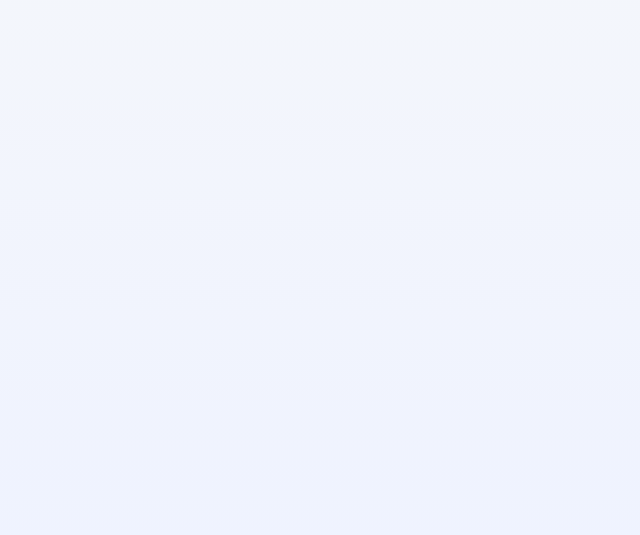
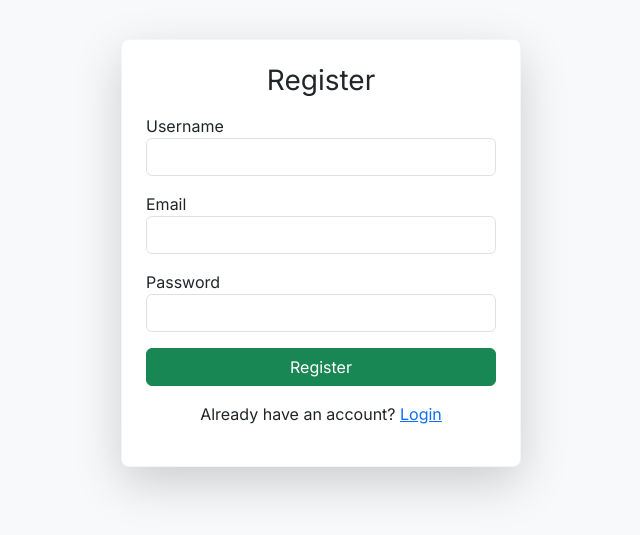
Before and after one commit to sharan002/minicrm-bootraph-context, a React (Vite) app: page /register in a window 1280 px wide. Before the commit this address had no page. Shown: the part 147-682 px from the top of the page, without its empty margins (319-959 px from the left). Built offline with nearby package versions, Linux system fonts and the light colour scheme.

Commit message:
login added

```diff
--- a/package.json
+++ b/package.json
@@ -11,7 +11,9 @@
   },
   "dependencies": {
     "@tailwindcss/vite": "^4.1.16",
+    "axios": "^1.13.2",
     "bootstrap": "^5.3.8",
+    "js-cookie": "^3.0.5",
     "react": "^19.1.1",
     "react-dom": "^19.1.1",
     "react-router-dom": "^7.9.5",
--- a/src/App.jsx
+++ b/src/App.jsx
@@ -1,12 +1,29 @@
-import React from 'react';
+import React, { useEffect, useState } from 'react';
 import { BrowserRouter as Router, Routes, Route, Navigate } from 'react-router-dom';
+import axios from 'axios';
+import Cookies from 'js-cookie';
 import Login from './components/login';
+import Register from './components/Register';
 import Dashboard from './components/Dashboard';
 
-// simple auth guard
+// 🔐 Auth guard — verifies token validity with backend
 const PrivateRoute = ({ children }) => {
-  const isLoggedIn = localStorage.getItem('isLoggedIn');
-  return isLoggedIn ? children : <Navigate to="/" />;
+  const [isAuth, setIsAuth] = useState(null);
+
+  useEffect(() => {
+    const verifyUser = async () => {
+      try {
+        await axios.get('http://localhost:5030/api/dashboard', { withCredentials: true });
+        setIsAuth(true);
+      } catch (err) {
+        setIsAuth(false);
+      }
+    };
+    verifyUser();
+  }, []);
+
+  if (isAuth === null) return <p>Loading...</p>;
+  return isAuth ? children : <Navigate to="/" />;
 };
 
 function App() {
@@ -14,6 +31,7 @@ function App() {
     <Router>
       <Routes>
         <Route path="/" element={<Login />} />
+        <Route path="/register" element={<Register />} />
         <Route
           path="/dashboard"
           element={
--- /dev/null
+++ b/src/api/axios.js
@@ -0,0 +1,28 @@
+import axios from "axios";
+
+const api = axios.create({
+  baseURL: "http://localhost:5030/api",
+  withCredentials: true,
+});
+
+// Interceptor for expired access token
+api.interceptors.response.use(
+  (res) => res,
+  async (err) => {
+    const originalRequest = err.config;
+
+    if (err.response?.status === 403 && !originalRequest._retry) {
+      originalRequest._retry = true;
+      try {
+        await axios.post("http://localhost:5030/api/refresh", {}, { withCredentials: true });
+        return api(originalRequest); // retry the original request
+      } catch (refreshError) {
+        window.location.href = "/"; // redirect to login
+      }
+    }
+
+    return Promise.reject(err);
+  }
+);
+
+export default api;
--- a/src/components/Dashboard.jsx
+++ b/src/components/Dashboard.jsx
@@ -1,4 +1,6 @@
-import React from 'react';
+import React, { useEffect, useState } from 'react';
+import { useNavigate } from 'react-router-dom';
+import axios from 'axios';
 import { AppProvider } from '../context/AppContext';
 import Header from './Header';
 import Filters from './Filters';
@@ -10,6 +12,34 @@ import 'bootstrap/dist/css/bootstrap.min.css';
 import '../App.css';
 
 function Dashboard() {
+  const [isAuthenticated, setIsAuthenticated] = useState(false);
+  const navigate = useNavigate();
+
+  // 🔒 Verify JWT token from cookies on page load
+  useEffect(() => {
+    const verifyUser = async () => {
+      try {
+        const res = await axios.get('http://localhost:5030/api/dashboard', {
+          withCredentials: true,
+        });
+        if (res.status === 200) setIsAuthenticated(true);
+      } catch (err) {
+        alert('⚠️ Session expired! Please log in again.');
+        navigate('/');
+      }
+    };
+    verifyUser();
+  }, [navigate]);
+
+  if (!isAuthenticated) {
+    return (
+      <div className="d-flex justify-content-center align-items-center vh-100 bg-light">
+        <h4>Verifying session...</h4>
+      </div>
+    );
+  }
+
+  // ✅ Once verified, show your full CRM UI
   return (
     <AppProvider>
       <div className="d-flex flex-column vh-100">
--- a/src/components/Header.jsx
+++ b/src/components/Header.jsx
@@ -1,8 +1,11 @@
 import React from 'react';
+import axios from 'axios';
+import { useNavigate } from 'react-router-dom';
 import { useApp } from '../context/AppContext';
 import { getLeadSourceIcon } from '../utils/notificationUtils';
 
 const Header = () => {
+  const navigate = useNavigate();
   const {
     activeTab,
     setActiveTab,
@@ -42,9 +45,20 @@ const Header = () => {
     ).length,
   };
 
+  // 🚪 Logout handler
+  const handleLogout = async () => {
+    try {
+      await axios.post('http://localhost:5030/api/logout', {}, { withCredentials: true });
+      alert('👋 Logged out successfully!');
+      navigate('/');
+    } catch (err) {
+      console.error('Logout failed:', err);
+      alert('⚠️ Something went wrong during logout.');
+    }
+  };
+
   return (
     <header className="bg-white shadow-sm border-bottom">
-  {/* Replace container-fluid with padding control */}
       <div className="px-3">
         <div className="d-flex align-items-center justify-content-between py-2 position-relative">
 
@@ -80,7 +94,7 @@ const Header = () => {
             </div>
           </div>
 
-      {/* Right: Search + Notifications + Add Lead */}
+          {/* Right: Search + Notifications + Add Lead + Logout */}
           <div className="d-flex align-items-center position-relative">
             {/* Search */}
             <div className="input-group me-3 d-none d-sm-flex" style={{ maxWidth: '250px' }}>
@@ -189,9 +203,15 @@ const Header = () => {
             </div>
 
             {/* Add Lead */}
-        <button onClick={() => setShowModal(true)} className="btn btn-primary">
+            <button onClick={() => setShowModal(true)} className="btn btn-primary me-2">
               <i className="fas fa-plus me-1"></i>
               <span className="d-none d-sm-inline">Add Lead</span>
+            </button>
+
+            {/* 🚪 Logout Button */}
+            <button onClick={handleLogout} className="btn btn-outline-danger">
+              <i className="fas fa-sign-out-alt me-1"></i>
+              Logout
             </button>
           </div>
         </div>
@@ -220,7 +240,6 @@ const Header = () => {
         </div>
       </div>
     </header>
-
   );
 };
 
--- /dev/null
+++ b/src/components/Register.jsx
@@ -0,0 +1,73 @@
+import React, { useState } from "react";
+import axios from "axios";
+import { useNavigate, Link } from "react-router-dom";
+
+const Register = () => {
+  const [username, setUsername] = useState("");
+  const [email, setEmail] = useState("");
+  const [password, setPassword] = useState("");
+  const navigate = useNavigate();
+
+  const handleRegister = async (e) => {
+    e.preventDefault();
+    try {
+      const res = await axios.post("http://localhost:5030/api/register", {
+        username,
+        email,
+        password,
+      });
+      alert(res.data.message);
+      navigate("/");
+    } catch (err) {
+      alert(err.response?.data?.message || "❌ Registration failed");
+    }
+  };
+
+  return (
+    <div className="register-container d-flex justify-content-center align-items-center vh-100 bg-light">
+      <div className="card p-4 shadow-lg" style={{ width: "400px" }}>
+        <h3 className="text-center mb-3">Register</h3>
+        <form onSubmit={handleRegister}>
+          <div className="mb-3">
+            <label>Username</label>
+            <input
+              type="text"
+              className="form-control"
+              value={username}
+              onChange={(e) => setUsername(e.target.value)}
+              required
+            />
+          </div>
+          <div className="mb-3">
+            <label>Email</label>
+            <input
+              type="email"
+              className="form-control"
+              value={email}
+              onChange={(e) => setEmail(e.target.value)}
+              required
+            />
+          </div>
+          <div className="mb-3">
+            <label>Password</label>
+            <input
+              type="password"
+              className="form-control"
+              value={password}
+              onChange={(e) => setPassword(e.target.value)}
+              required
+            />
+          </div>
+          <button type="submit" className="btn btn-success w-100">
+            Register
+          </button>
+        </form>
+        <p className="text-center mt-3">
+          Already have an account? <Link to="/">Login</Link>
+        </p>
+      </div>
+    </div>
+  );
+};
+
+export default Register;
```
Also changed, not shown: 1 other file (tests, documents, lock files or other folders). Lines whose indentation alone changed are shown as unchanged.
